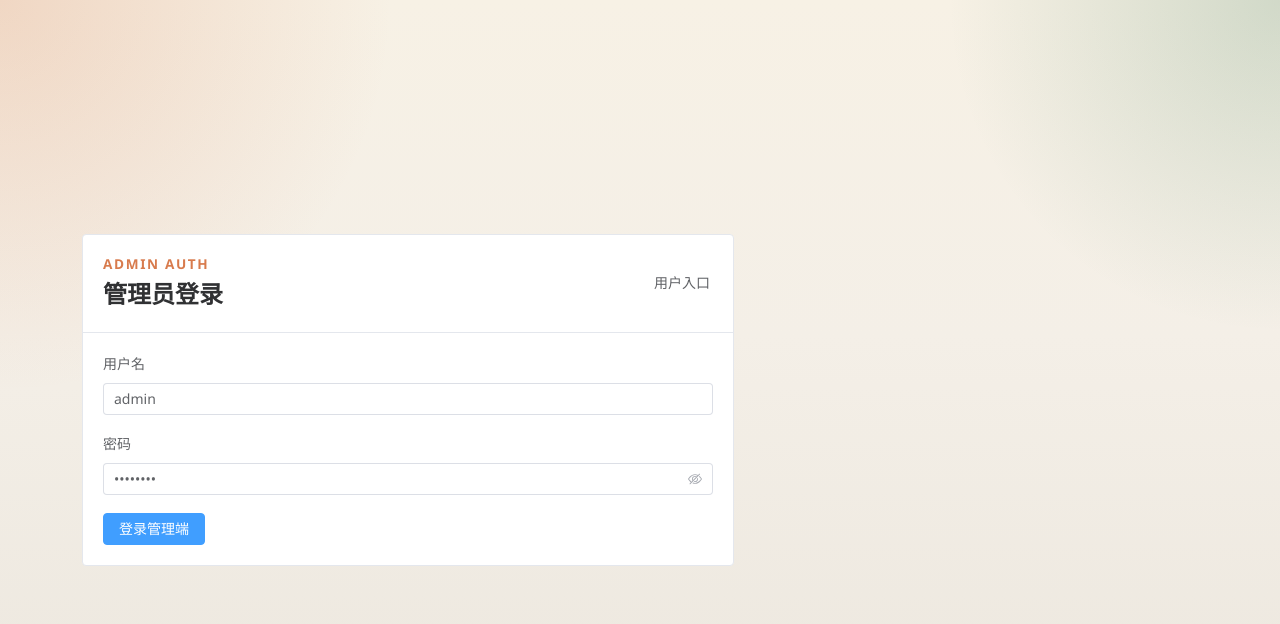
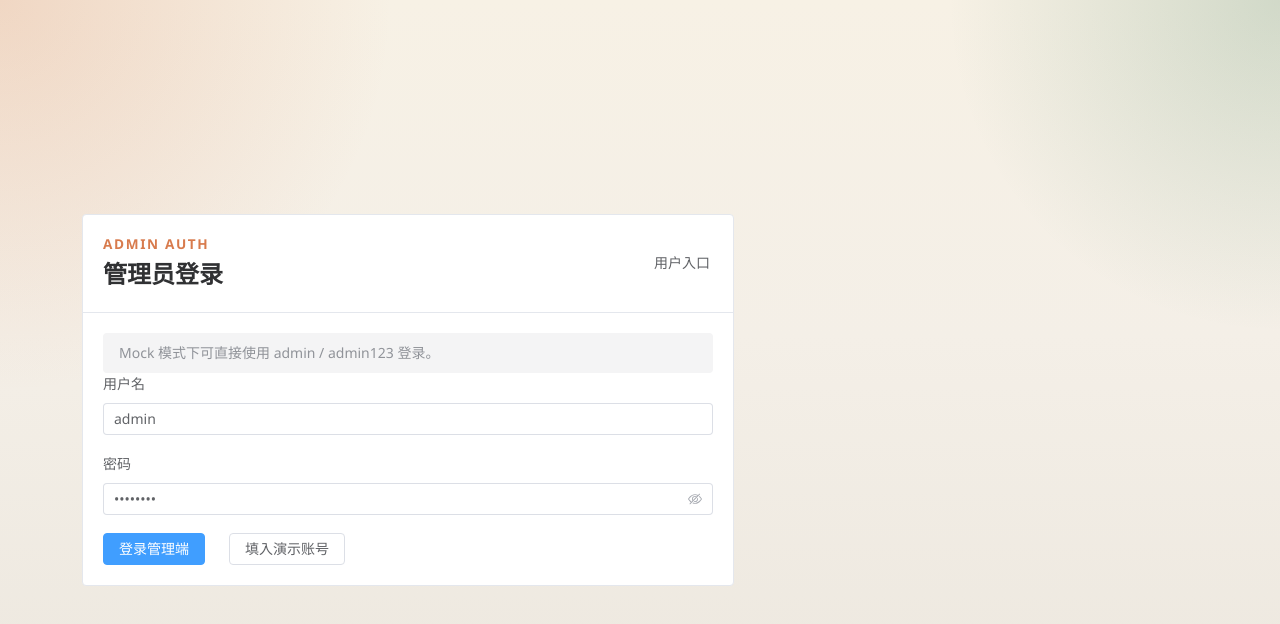
Before and after one commit to Gravity-2333/CampusShareOrder, a Vue app in the folder frontend/: page /login in a window 1280 px wide. Both pictures are taken after a click on the button "管理员入口". Shown: the top 624 px of the page. Built offline with nearby package versions, Linux system fonts and the light colour scheme; no server answers.

Commit message:
feat: 优化登录演示与 mock 重置能力
- 为登录注册补充基础校验与演示账号辅助

- 在管理台新增 mock 数据重置入口

- 扩展 appStore 的 mock 模式工具能力

```diff
--- a/frontend/src/assets/main.css
+++ b/frontend/src/assets/main.css
@@ -214,6 +214,10 @@
   border-radius: var(--radius-large);
 }
 
+.auth-alert {
+  margin-bottom: var(--space-sm);
+}
+
 .card-header-row {
   align-items: center;
   display: flex;
--- a/frontend/src/stores/app.js
+++ b/frontend/src/stores/app.js
@@ -5,11 +5,27 @@ import { apiMode } from '../api/provider'
 export const useAppStore = defineStore('app', {
   state: () => ({
     apiMode,
+    mockResetting: false,
     sidebarCollapsed: false,
   }),
   actions: {
     toggleSidebar() {
       this.sidebarCollapsed = !this.sidebarCollapsed
     },
+    async resetMockData() {
+      if (this.apiMode !== 'mock') {
+        return false
+      }
+
+      this.mockResetting = true
+
+      try {
+        const { resetDatabase } = await import('../mock/database')
+        resetDatabase()
+        return true
+      } finally {
+        this.mockResetting = false
+      }
+    },
   },
 })
--- a/frontend/src/views/admin/AdminDashBoardView.vue
+++ b/frontend/src/views/admin/AdminDashBoardView.vue
@@ -1,5 +1,6 @@
 <script setup>
 import { computed, onMounted } from 'vue'
+import { useRouter } from 'vue-router'
 import { ElMessage } from 'element-plus'
 
 import PageSection from '../../components/common/PageSection.vue'
@@ -8,6 +9,7 @@ import { useAppStore } from '../../stores/app'
 import { useAdminStore } from '../../stores/admin'
 import { useUserStore } from '../../stores/user'
 
+const router = useRouter()
 const appStore = useAppStore()
 const adminStore = useAdminStore()
 const userStore = useUserStore()
@@ -32,6 +34,20 @@ onMounted(async () => {
     ElMessage.error(error.message)
   }
 })
+
+const handleResetMock = async () => {
+  try {
+    const reset = await appStore.resetMockData()
+
+    if (reset) {
+      userStore.clearSession()
+      ElMessage.success('Mock 数据已重置，请重新登录查看初始状态')
+      router.push('/admin/login')
+    }
+  } catch (error) {
+    ElMessage.error(error.message)
+  }
+}
 </script>
 
 <template>
@@ -69,6 +85,16 @@ onMounted(async () => {
             <li><span>当前目标</span><strong>前端主干与契约展示基座</strong></li>
             <li><span>下一重点</span><strong>订单详情与动作闭环深化</strong></li>
           </ul>
+          <div v-if="appStore.apiMode === 'mock'" class="page-actions">
+            <el-button
+              type="warning"
+              plain
+              :loading="appStore.mockResetting"
+              @click="handleResetMock"
+            >
+              重置 Mock 数据
+            </el-button>
+          </div>
         </div>
       </div>
     </PageSection>
--- a/frontend/src/views/admin/AdminLoginView.vue
+++ b/frontend/src/views/admin/AdminLoginView.vue
@@ -3,9 +3,11 @@ import { reactive, ref } from 'vue'
 import { useRouter } from 'vue-router'
 import { ElMessage } from 'element-plus'
 
+import { useAppStore } from '../../stores/app'
 import { useUserStore } from '../../stores/user'
 
 const router = useRouter()
+const appStore = useAppStore()
 const userStore = useUserStore()
 
 const form = reactive({
@@ -14,7 +16,22 @@ const form = reactive({
 })
 const loading = ref(false)
 
+const fillAdminAccount = () => {
+  form.username = 'admin'
+  form.password = 'admin123'
+}
+
 const handleSubmit = async () => {
+  if (!form.username.trim()) {
+    ElMessage.warning('请输入管理员账号')
+    return
+  }
+
+  if (!form.password.trim()) {
+    ElMessage.warning('请输入管理员密码')
+    return
+  }
+
   loading.value = true
 
   try {
@@ -42,6 +59,17 @@ const handleSubmit = async () => {
         </div>
       </template>
 
+      <el-alert
+        class="auth-alert"
+        :title="
+          appStore.apiMode === 'mock'
+            ? 'Mock 模式下可直接使用 admin / admin123 登录。'
+            : '当前为 live 模式，请使用真实管理员账号。'
+        "
+        type="info"
+        :closable="false"
+      />
+
       <el-form label-position="top" :model="form" @submit.prevent="handleSubmit">
         <el-form-item label="用户名">
           <el-input v-model="form.username" />
@@ -51,6 +79,7 @@ const handleSubmit = async () => {
         </el-form-item>
         <div class="page-actions">
           <el-button type="primary" :loading="loading" @click="handleSubmit">登录管理端</el-button>
+          <el-button v-if="appStore.apiMode === 'mock'" @click="fillAdminAccount">填入演示账号</el-button>
         </div>
       </el-form>
     </el-card>
--- a/frontend/src/views/auth/LoginView.vue
+++ b/frontend/src/views/auth/LoginView.vue
@@ -15,8 +15,28 @@ const form = reactive({
   phone: '13800000001',
 })
 const loading = ref(false)
+const demoAccounts = [
+  { label: '张三', phone: '13800000001' },
+  { label: '李四', phone: '13800000002' },
+  { label: '王五', phone: '13800000003' },
+]
+
+const applyDemoAccount = (phone) => {
+  form.phone = phone
+  form.password = '123456'
+}
 
 const handleSubmit = async () => {
+  if (!form.phone.trim()) {
+    ElMessage.warning('请输入手机号')
+    return
+  }
+
+  if (!form.password.trim()) {
+    ElMessage.warning('请输入密码')
+    return
+  }
+
   loading.value = true
 
   try {
@@ -40,6 +60,16 @@ const handleSubmit = async () => {
         当前运行模式为 <strong>{{ appStore.apiMode }}</strong
         >，页面只通过统一 API 方法取数，后续切换到 live 模式时不用逐页清理假数据。
       </p>
+      <div v-if="appStore.apiMode === 'mock'" class="page-actions">
+        <el-button
+          v-for="account in demoAccounts"
+          :key="account.phone"
+          plain
+          @click="applyDemoAccount(account.phone)"
+        >
+          使用{{ account.label }}账号
+        </el-button>
+      </div>
     </section>
 
     <el-card class="auth-card" shadow="hover">
--- a/frontend/src/views/auth/RegisterView.vue
+++ b/frontend/src/views/auth/RegisterView.vue
@@ -16,6 +16,21 @@ const form = reactive({
 const loading = ref(false)
 
 const handleSubmit = async () => {
+  if (!form.nickname.trim()) {
+    ElMessage.warning('请输入昵称')
+    return
+  }
+
+  if (!form.phone.trim()) {
+    ElMessage.warning('请输入手机号')
+    return
+  }
+
+  if (!form.password.trim()) {
+    ElMessage.warning('请输入密码')
+    return
+  }
+
   loading.value = true
 
   try {
@@ -43,6 +58,14 @@ const handleSubmit = async () => {
         </div>
       </template>
 
+      <el-alert
+        v-if="userStore.session.role === ''"
+        class="auth-alert"
+        title="注册后将进入用户端登录流程，管理员账号与普通用户账号分离。"
+        type="info"
+        :closable="false"
+      />
+
       <el-form label-position="top" :model="form" @submit.prevent="handleSubmit">
         <el-form-item label="昵称">
           <el-input v-model="form.nickname" placeholder="请输入昵称" />
```
